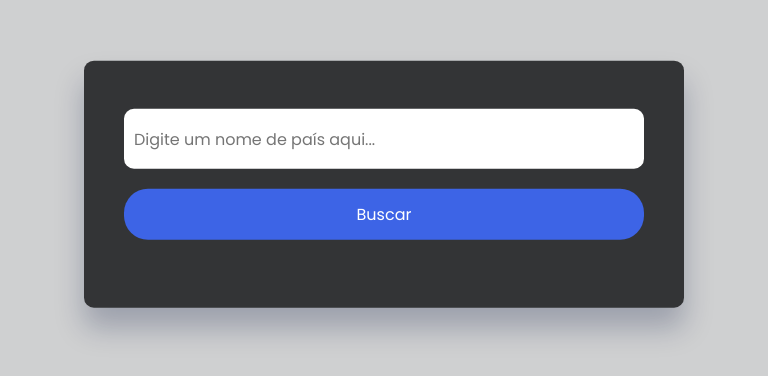
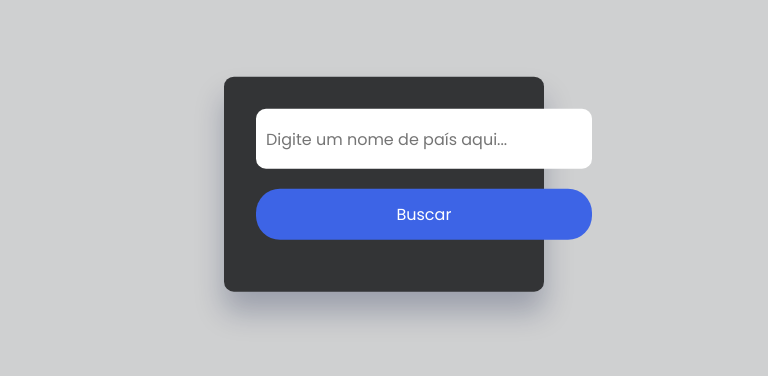
Before and after one commit to Coastony/country_guide, a plain HTML site: page index.html in a window 768 px wide. Shown: the part 216-592 px from the top of the page. Drawn offline with Linux system fonts and the light colour scheme.

Commit message:
Update style.css

```diff
--- a/style.css
+++ b/style.css
@@ -13,9 +13,8 @@ body {
 
 .container {
   background-color: #333436;
-  width: 80vw;
-  max-width: 37.5em;
-  padding: 3em 2.5em;
+  width: 100%;
+  max-width: 40rem;
   position: absolute;
   transform: translate(-50%, -50%);
   top: 50%;
@@ -28,7 +27,7 @@ body {
   display: grid;
   grid-template-columns: 9fr 3fr;
   gap: 1.25rem;
-  width: 100%;
+  padding: 2rem 2rem;
 }
 
 .search-wrapper button {
@@ -51,7 +50,8 @@ body {
 }
 
 #result {
-  margin-top: 1.25rem;
+  margin: 1.25rem 0;
+  text-align: center;
 }
 
 .container .flag-img {
@@ -95,6 +95,10 @@ body {
 /* MEDIA QUERIES */
 
 @media screen and (max-width: 768px) {
+  .container {
+    max-width: 20rem;
+  }
+
   .search-wrapper {
     display: grid;
     grid-template-columns: none;
@@ -104,14 +108,3 @@ body {
     height: 60px;
   }
 }
-
-@media screen and (min-width: 768px) and (max-width: 1024px) {
-  .search-wrapper {
-    display: grid;
-    grid-template-columns: none;
-  }
-
-  .search-wrapper input {
-    height: 60px;
-  }
-}
```
